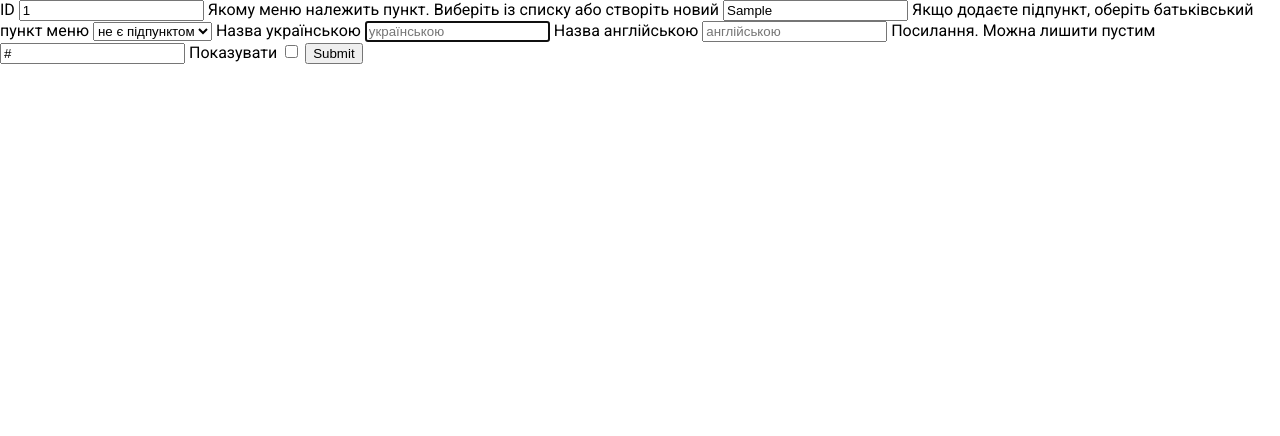
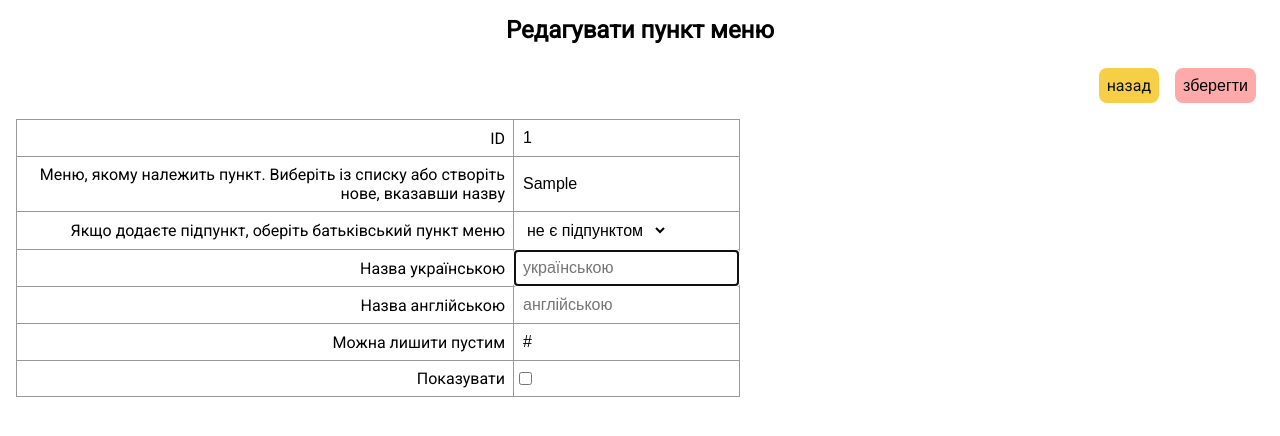
Before and after one commit to VadymHutei/ukubuka-old, a Flask app: page /acp/menus/edit?id=1 in a window 1280 px wide. Shown: the part 44-480 px from the top of the page. Run offline with Flask 2, Linux system fonts and the light colour scheme; tables that the repository leaves empty or names only in its code hold one stand-in row (values such as "Sample post"); data that the repository does not hold is empty.

Commit message:
[ACP] edit menu form

```diff
--- a/app/static/acp/css/main.css
+++ b/app/static/acp/css/main.css
@@ -11,6 +11,9 @@ html body { display: -webkit-box; display: -ms-flexbox; display: flex; -webkit-b
 .control_panel .add { background-color: #aaffaa; }
 .control_panel .add:hover { background-color: #20cd26; }
 .control_panel .add .title { font-size: 1em; color: #111111; }
+.control_panel .edit { background-color: #ffaaaa; }
+.control_panel .edit:hover { background-color: #ff9999; }
+.control_panel .edit .title { font-size: 1em; color: #111111; }
 .control_panel .back { background-color: #f6cf46; }
 .control_panel .back:hover { background-color: #f8c323; }
 .control_panel .back .title { font-size: 1em; color: #111111; }
--- a/app/static/acp/css/stylesheets/elements/_module.scss
+++ b/app/static/acp/css/stylesheets/elements/_module.scss
@@ -18,6 +18,16 @@
         background-color: $color_controll_panel_add;
         &:hover {
             background-color: $color_controll_panel_add-hover;
+        }
+        .title {
+            font-size: 1em;
+            color: $color_black;
+        }
+    }
+    .edit {
+        background-color: $color_controll_panel_edit;
+        &:hover {
+            background-color: $color_controll_panel_edit-hover;
         }
         .title {
             font-size: 1em;
--- a/app/static/acp/css/stylesheets/variables/_color.scss
+++ b/app/static/acp/css/stylesheets/variables/_color.scss
@@ -28,6 +28,8 @@ $color_green2: #20cd26;
 
 $color_controll_panel_add: #aaffaa;
 $color_controll_panel_add-hover: #20cd26;
+$color_controll_panel_edit: #ffaaaa;
+$color_controll_panel_edit-hover: #ff9999;
 $color_controll_panel_back: #f6cf46;
 $color_controll_panel_back-hover: #f8c323;
 
--- a/app/templates/acp/menus/add.html
+++ b/app/templates/acp/menus/add.html
@@ -85,6 +85,6 @@
             </tbody>
         </table>
     </form>
-</div>
+</section>
 
 {%- endblock content %}
--- a/app/templates/acp/menus/edit.html
+++ b/app/templates/acp/menus/edit.html
@@ -1,28 +1,51 @@
 {% extends "acp/layout/base.html" %}
 
 {% block title -%}
-    {{ site_name }} ACP Редагування пункту меню
+    Редагування пункту меню - {{ site_name }} ACP
 {%- endblock title %}
 
 {% block content -%}
 
-<form action="/acp/menus/edit" method="post" accept-charset="utf-8">
-    <label>
-        ID
-        <input type="text" name="id" value="{{ item['id'] }}" readonly>
-    </label>
-    <label>
-        Якому меню належить пункт. Виберіть із списку або створіть новий
-        <input type="text" name="menu" value="{{ item['menu'] }}" list="menus_list" placeholder="меню" autocomplete="off" required>
+<section class="acp_section">
+    <h1 class="section_title">Редагувати пункт меню</h1>
+    <div class="control_panel">
+        <a href="/acp/menus/" class="button_link">
+            <div class="button back">
+                <span class="title">назад</span>
+            </div>
+        </a>
+        <input type="submit" form="edit_menu_item_form" value="зберегти" class="button edit">
+    </div>
+    <form id="edit_menu_item_form" class="acp_form" action="/acp/menus/edit" method="post" accept-charset="utf-8">
+        <table>
+            <tbody>
+                <tr>
+                    <td class="label">
+                        <label for="id_field">ID</label>
+                    </td>
+                    <td>
+                        <input id="id_field" type="text" name="id" value="{{ item['id'] }}" readonly>
+                    </td>
+                </tr>
+                <tr>
+                    <td class="label">
+                        <label for="menu_field">Меню, якому належить пункт. Виберіть із списку або створіть нове, вказавши назву</label>
+                    </td>
+                    <td>
+                        <input id="menu_field" type="text" name="menu" value="{{ item['menu'] }}" list="menus_list" placeholder="меню" autocomplete="off" required>
                         <datalist id="menus_list">
                             {% for menu in menus %}
                             <option value="{{ menu }}">{{ menu }}</option>
                             {% endfor %}
                         </datalist>
-    </label>
-    <label>
-        Якщо додаєте підпункт, оберіть батьківський пункт меню
-        <select name="parent">
+                    </td>
+                </tr>
+                <tr>
+                    <td class="label">
+                        <label for="parent_field">Якщо додаєте підпункт, оберіть батьківський пункт меню</label>
+                    </td>
+                    <td>
+                        <select id="parent_field" name="parent">
                             <option label="не є підпунктом" value="" selected></option>
                             {% for menu in menus %}
                             <optgroup label="{{ menu }}">
@@ -35,24 +58,43 @@
                             </optgroup>
                             {% endfor %}
                         </select>
-    </label>
-    <label>
-        Назва українською
-        <input type="text" name="name_ukr" value="{{ item['name']['ukr'] }}" placeholder="українською" maxlength="64" autocomplete="off" required autofocus>
-    </label>
-    <label>
-        Назва англійською
-        <input type="text" name="name_eng" value="{{ item['name']['eng'] }}" placeholder="англійською" maxlength="64" autocomplete="off" required>
-    </label>
-    <label>
-        Посилання. Можна лишити пустим
-        <input type="text" name="link" value="{% if item['link'] %}{{ item['link'] }}{% endif %}" placeholder="посилання" maxlength="128" autocomplete="off">
-    </label>
-    <label>
-        Показувати
-        <input type="checkbox" name="is_active" {% if item['is_active'] == 'Y' %} checked{% endif %}>
-    </label>
-    <input type="submit">
+                    </td>
+                </tr>
+                <tr>
+                    <td class="label">
+                        <label for="name_ukr_field">Назва українською</label>
+                    </td>
+                    <td>
+                        <input id="name_ukr_field" type="text" name="name_ukr" value="{{ item['name']['ukr'] }}" placeholder="українською" maxlength="64" autocomplete="off" required autofocus>
+                    </td>
+                </tr>
+                <tr>
+                    <td class="label">
+                        <label for="name_eng_field">Назва англійською</label>
+                    </td>
+                    <td>
+                        <input id="name_eng_field" type="text" name="name_eng" value="{{ item['name']['eng'] }}" placeholder="англійською" maxlength="64" autocomplete="off" required>
+                    </td>
+                </tr>
+                <tr>
+                    <td class="label">
+                        <label for="link_field">Можна лишити пустим</label>
+                    </td>
+                    <td>
+                        <input id="link_field" type="text" name="link" value="{% if item['link'] %}{{ item['link'] }}{% endif %}" placeholder="посилання" maxlength="128" autocomplete="off">
+                    </td>
+                </tr>
+                <tr>
+                    <td class="label">
+                        <label for="is_active_field">Показувати</label>
+                    </td>
+                    <td>
+                        <input id="is_active_field" type="checkbox" name="is_active" {% if item['is_active'] == 'Y' %} checked{% endif %}>
+                    </td>
+                </tr>
+            </tbody>
+        </table>
     </form>
+</section>
 
 {%- endblock content %}
--- a/app/templates/acp/menus/menus.html
+++ b/app/templates/acp/menus/menus.html
@@ -1,7 +1,7 @@
 {% extends "acp/layout/base.html" %}
 
 {% block title -%}
-    {{ site_name }} ACP Меню
+    Меню - {{ site_name }} ACP
 {%- endblock title %}
 
 {% block content -%}
```
Lines whose indentation alone changed are shown as unchanged.
